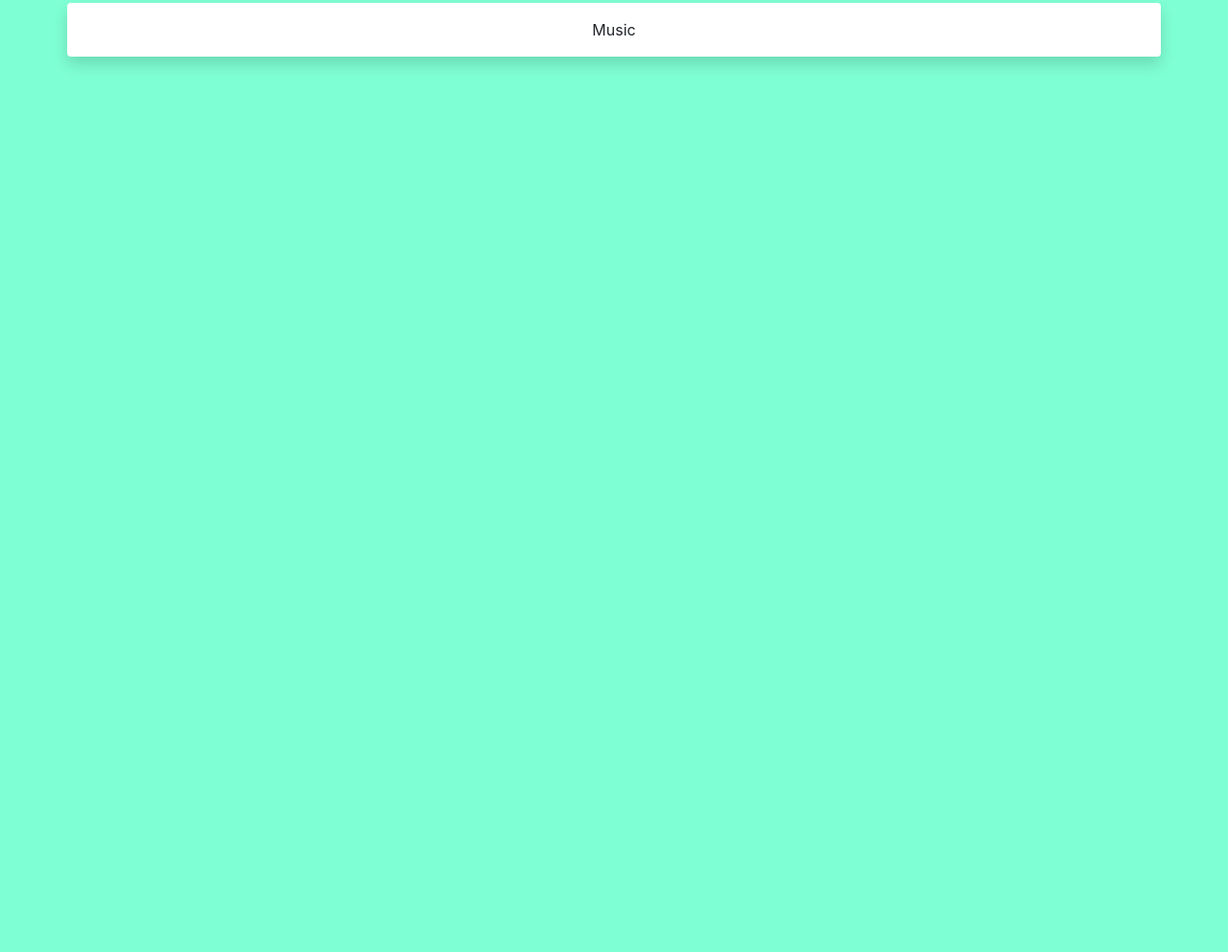
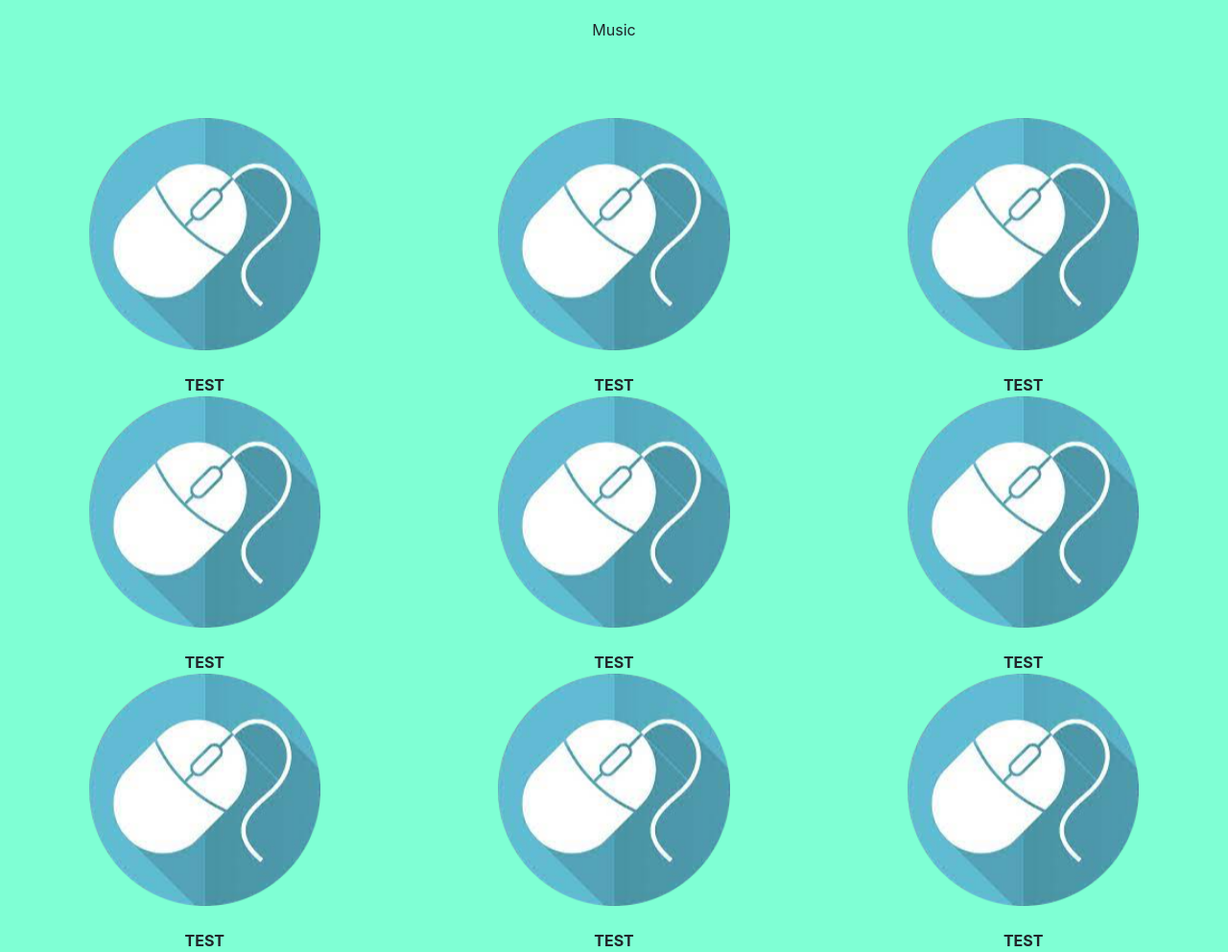
Before and after one commit to Adham-Abdelwahab/PersonalWeb, a plain HTML site: page music.html in a window 1280 px wide. Shown: the part 149-1141 px from the top of the page at 96% size. Before the commit the page ends 800 px from the top, so only its background shows below. Drawn offline with nearby package versions, Linux system fonts and the light colour scheme; a web font is replaced by a local one.

Commit message:
music and index page foundations

```diff
--- a/music.html
+++ b/music.html
@@ -21,8 +21,95 @@
                 </ol>
             </div>
         </div>
-        <div class="container-sm shadow p-3 mb-5 bg-body rounded text-center">
-            Music
+        <div class="container-fluid text-center p-3 mb-5 rounded">
+            <p> Music </p>
+        </div>
+        <div class="container-fluid text-center fw-bold justify-content-center">
+            <div class="row row-cols-auto row-cols-sm-2 row-cols-md-3">
+                <div class="col">
+                    <div class="col">
+                        <a href="#"><img src="ComputerMouse.png.png" id="musictableimg"></a>
+                    </div>
+                    <div class="col">
+                        <br>
+                        TEST
+                    </div>
+                </div>
+                <div class="col">
+                    <div class="col">
+                        <a href="#"><img src="ComputerMouse.png.png" id="musictableimg"></a>
+                    </div>
+                    <div class="col">
+                        <br>
+                        TEST
+                    </div>
+                </div>
+                <div class="col">
+                    <div class="col">
+                        <a href="#"><img src="ComputerMouse.png.png" id="musictableimg"></a>
+                    </div>
+                    <div class="col">
+                        <br>
+                        TEST
+                    </div>
+                </div>
+
+                <div class="col">
+                    <div class="col">
+                        <a href="#"><img src="ComputerMouse.png.png" id="musictableimg"></a>
+                    </div>
+                    <div class="col">
+                        <br>
+                        TEST
+                    </div>
+                </div>
+                <div class="col">
+                    <div class="col">
+                        <a href="#"><img src="ComputerMouse.png.png" id="musictableimg"></a>
+                    </div>
+                    <div class="col">
+                        <br>
+                        TEST
+                    </div>
+                </div>
+                <div class="col">
+                    <div class="col">
+                        <a href="#"><img src="ComputerMouse.png.png" id="musictableimg"></a>
+                    </div>
+                    <div class="col">
+                        <br>
+                        TEST
+                    </div>
+                </div>
+
+                <div class="col">
+                    <div class="col">
+                        <a href="#"><img src="ComputerMouse.png.png" id="musictableimg"></a>
+                    </div>
+                    <div class="col">
+                        <br>
+                        TEST
+                    </div>
+                </div>
+                <div class="col">
+                    <div class="col">
+                        <a href="#"><img src="ComputerMouse.png.png" id="musictableimg"></a>
+                    </div>
+                    <div class="col">
+                        <br>
+                        TEST
+                    </div>
+                </div>
+                <div class="col">
+                    <div class="col">
+                        <a href="#"><img src="ComputerMouse.png.png" id="musictableimg"></a>
+                    </div>
+                    <div class="col">
+                        <br>
+                        TEST
+                    </div>
+                </div>
+            </div>
         </div>
         <script src="https://cdn.jsdelivr.net/npm/bootstrap@5.1.3/dist/js/bootstrap.bundle.min.js"
         integrity="sha384-ka7Sk0Gln4gmtz2MlQnikT1wXgYsOg+OMhuP+IlRH9sENBO0LRn5q+8nbTov4+1p" crossorigin="anonymous"></script>
```
Also changed, not shown: index.html (+13 -3 lines).
